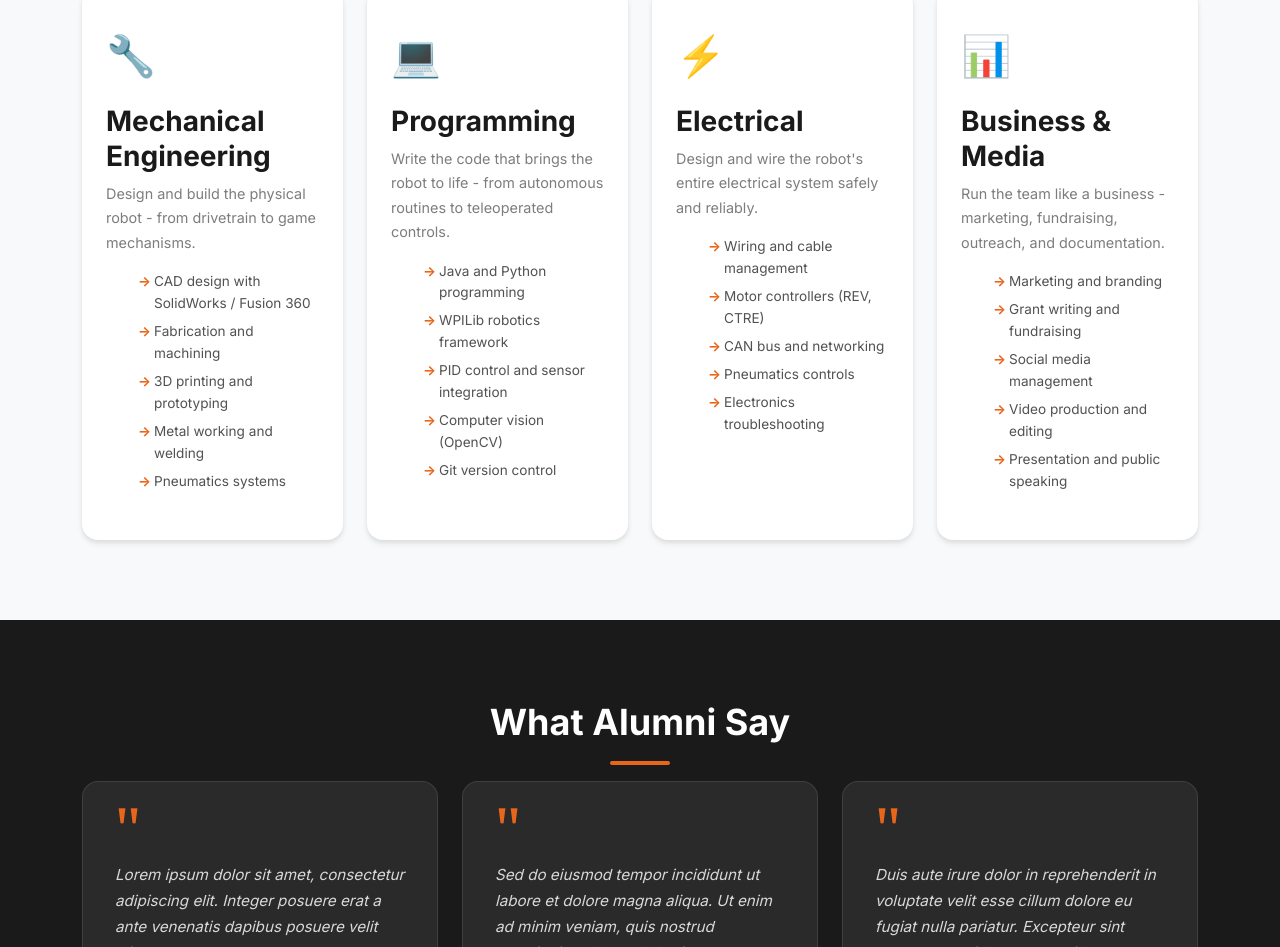
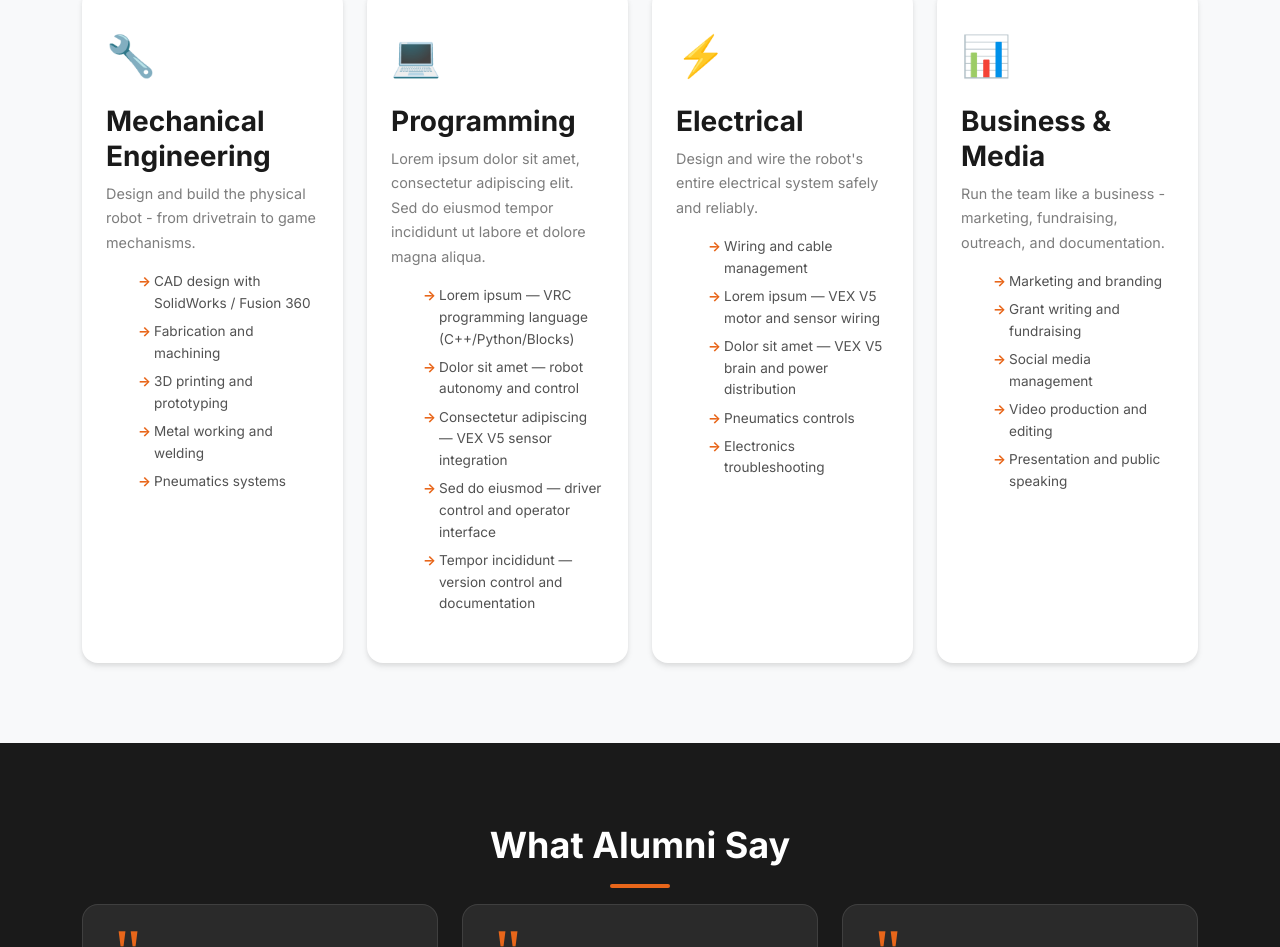
Before and after one commit to Beavercreek-Robotics/creekrobotics.org, a Vue app: page /students in a window 1280 px wide. Shown: the part 1399-2346 px from the top of the page. Built offline with nearby package versions, Linux system fonts and the light colour scheme.

Commit message:
feat: add STATIC-CONTENT-REVIEW.md and replace placeholder content with Lorem Ipsum
Agent-Logs-Url: https://github.com/Beavercreek-Robotics/creekrobotics.org/sessions/e07fa820-a011-4900-acff-b8ac390a295c

Co-authored-by: Carl4 <1817460+Carl4@users.noreply.github.com>

```diff
--- a/src/content/engineers.js
+++ b/src/content/engineers.js
@@ -25,11 +25,13 @@ export const whyMentor = [
   },
 ];
 
+// TODO (pre-launch): Replace these placeholder values with real, verified figures.
+// See STATIC-CONTENT-REVIEW.md → "Mentor Impact Statistics" for details.
 export const impactStats = [
-  { value: "1:4", label: "Mentor-to-Student Ratio" },
-  { value: "90%", label: "Alumni Pursue STEM Careers" },
-  { value: "5+", label: "Average Mentor Tenure (Years)" },
-  { value: "100%", label: "Of Mentors Recommend It" },
+  { value: "X:Y", label: "Mentor-to-Student Ratio" },
+  { value: "XX%", label: "Alumni Pursue STEM Careers" },
+  { value: "X+", label: "Average Mentor Tenure (Years)" },
+  { value: "XX%", label: "Of Mentors Recommend It" },
 ];
 
 export const mentorTypes = [
@@ -152,17 +154,19 @@ export const getStartedSteps = [
   },
 ];
 
+// TODO (pre-launch): Replace these placeholder quotes with real, attributed quotes
+// from verified current mentors. See STATIC-CONTENT-REVIEW.md → "Mentor Testimonials".
 export const mentorTestimonials = [
   {
-    text: "I've been mentoring for 5 years and it's incredibly rewarding. Watching a freshman who couldn't use a drill become a senior who's leading our mechanical sub-team - that's something I'll treasure for the rest of my life.",
-    author: "Dave R.",
-    role: "Mechanical Engineer, 5-Year Mentor",
-    initials: "DR",
+    text: "Lorem ipsum dolor sit amet, consectetur adipiscing elit. Sed do eiusmod tempor incididunt ut labore et dolore magna aliqua. Ut enim ad minim veniam, quis nostrud exercitation ullamco laboris nisi ut aliquip ex ea commodo consequat.",
+    author: "Lorem Ipsum",
+    role: "Placeholder Mentor Quote",
+    initials: "LI",
   },
   {
-    text: "These kids are brilliant. I came in thinking I'd teach them Java, and within two months I was learning from them. Their energy and creativity keep me inspired. It's easily the best volunteer work I've ever done.",
-    author: "Lisa M.",
-    role: "Software Engineer, 3-Year Mentor",
-    initials: "LM",
+    text: "Duis aute irure dolor in reprehenderit in voluptate velit esse cillum dolore eu fugiat nulla pariatur. Excepteur sint occaecat cupidatat non proident, sunt in culpa qui officia deserunt mollit anim id est laborum.",
+    author: "Dolor Sit",
+    role: "Placeholder Mentor Quote",
+    initials: "DS",
   },
 ];
--- a/src/content/students.js
+++ b/src/content/students.js
@@ -22,25 +22,33 @@ export const tracks = [
   {
     icon: "💻",
     name: "Programming",
+    // TODO (pre-launch): Replace this description and skills list with VRC-appropriate content.
+    // The previous content incorrectly listed FRC (FIRST Robotics Competition) tools.
+    // VEX teams use VEXcode Pro / PROS, C++ or Python for VEX V5, VEX sensors and controllers.
+    // See STATIC-CONTENT-REVIEW.md → "Programming Track Skills (VRC vs. FRC Mismatch)".
     description:
-      "Write the code that brings the robot to life - from autonomous routines to teleoperated controls.",
+      "Lorem ipsum dolor sit amet, consectetur adipiscing elit. Sed do eiusmod tempor incididunt ut labore et dolore magna aliqua.",
     skills: [
-      "Java and Python programming",
-      "WPILib robotics framework",
-      "PID control and sensor integration",
-      "Computer vision (OpenCV)",
-      "Git version control",
+      "Lorem ipsum — VRC programming language (C++/Python/Blocks)",
+      "Dolor sit amet — robot autonomy and control",
+      "Consectetur adipiscing — VEX V5 sensor integration",
+      "Sed do eiusmod — driver control and operator interface",
+      "Tempor incididunt — version control and documentation",
     ],
   },
   {
     icon: "⚡",
     name: "Electrical",
+    // TODO (pre-launch): Update skills list to VRC-appropriate electrical content.
+    // "Motor controllers (REV, CTRE)" and "CAN bus and networking" reference FRC vendors and
+    // FRC-specific wiring; VEX V5 uses integrated Smart Motors and the VEX V5 brain.
+    // See STATIC-CONTENT-REVIEW.md → "Programming Track Skills (VRC vs. FRC Mismatch)".
     description:
       "Design and wire the robot's entire electrical system safely and reliably.",
     skills: [
       "Wiring and cable management",
-      "Motor controllers (REV, CTRE)",
-      "CAN bus and networking",
+      "Lorem ipsum — VEX V5 motor and sensor wiring",
+      "Dolor sit amet — VEX V5 brain and power distribution",
       "Pneumatics controls",
       "Electronics troubleshooting",
     ],
@@ -60,6 +68,9 @@ export const tracks = [
   },
 ];
 
+// TODO (pre-launch): Replace these Lorem Ipsum placeholders with real student quotes.
+// Use first name and graduation year only for privacy (e.g. "Alex J., Class of '25").
+// See STATIC-CONTENT-REVIEW.md → "Student Testimonials".
 export const testimonials = [
   {
     text: "Lorem ipsum dolor sit amet, consectetur adipiscing elit. Integer posuere erat a ante venenatis dapibus posuere velit aliquet.",
```
Also changed, not shown: 2 other files (tests, documents, lock files or other folders).
